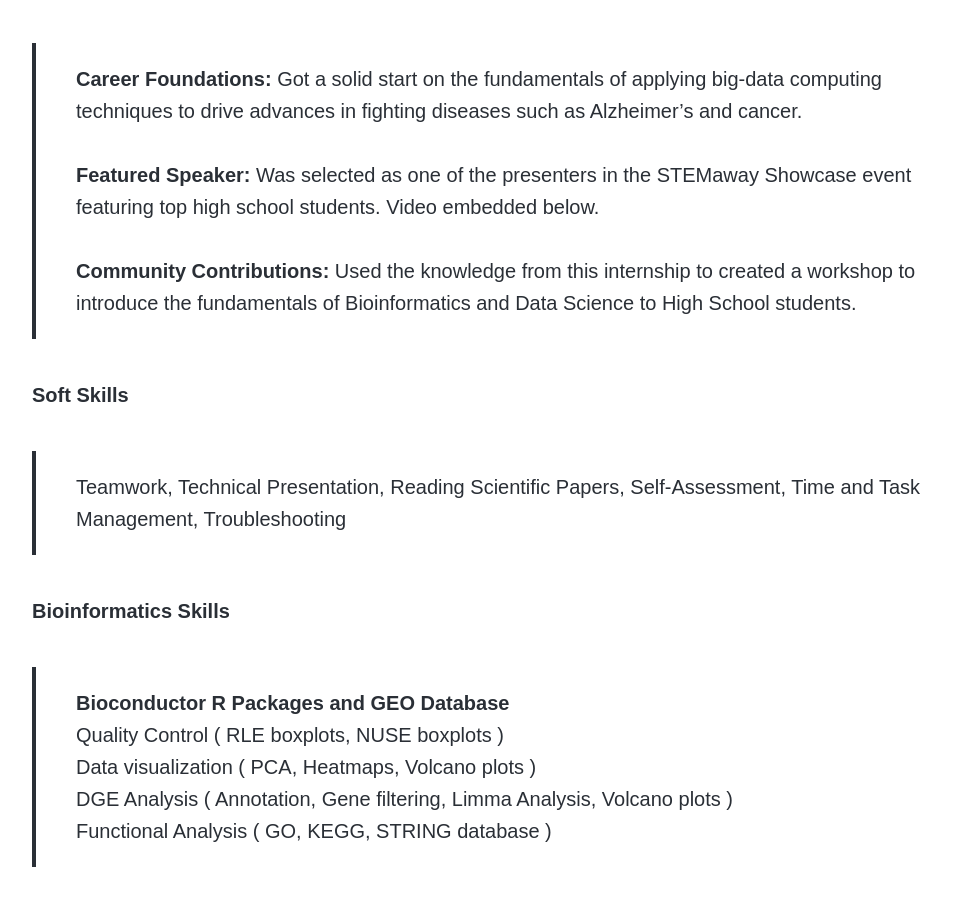
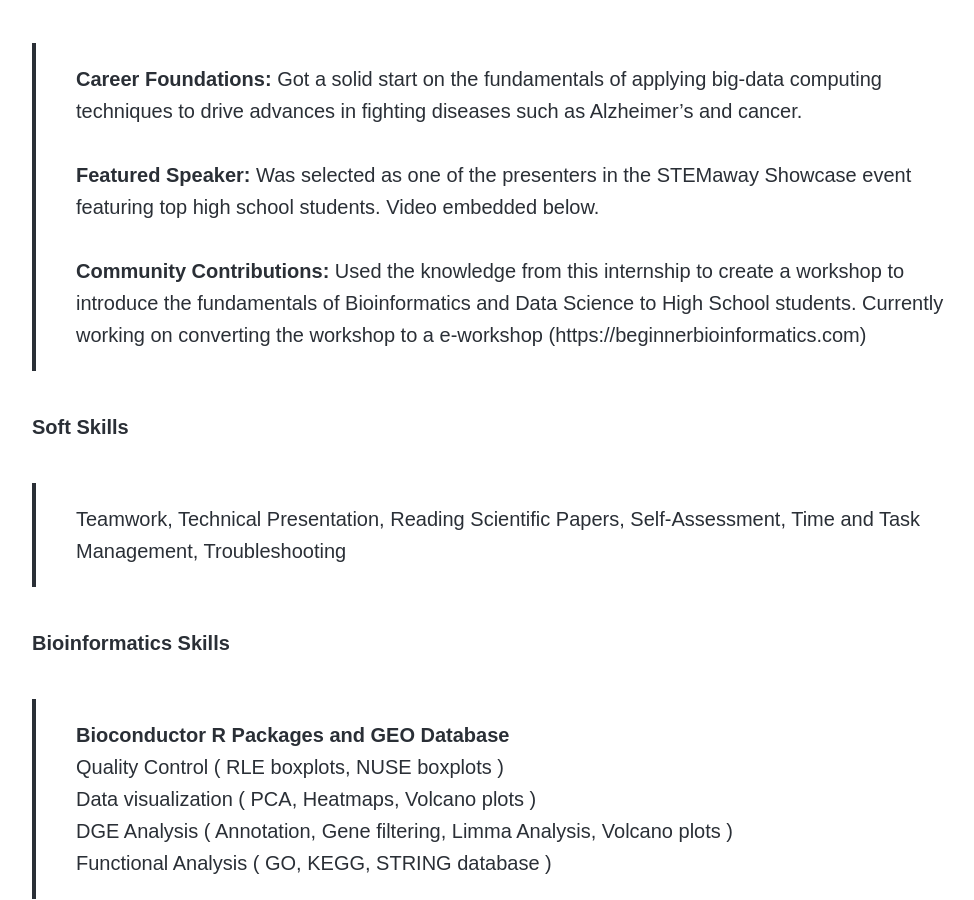
Before and after one commit to disha-22/disha-22.github.io, a Jekyll site: the page built from _projects/bio.md, in a window 1280 px wide and 900 px high, scrolled down 1481 px. Shown: the whole window, without its empty margins (138-1112 px from the left). Built offline with Jekyll 4.4.1, drawn with Linux system fonts in a browser that asks for light colours; nearby versions of some CDN libraries; some web fonts are replaced.

Commit message:
Update bio.md

```diff
--- a/_projects/bio.md
+++ b/_projects/bio.md
@@ -17,7 +17,7 @@
 <h6> Highlights </h6>
 > <b>Career Foundations:</b> Got a solid start on the fundamentals of applying big-data computing techniques to drive advances in fighting diseases such as Alzheimer's and cancer.
 <br><br> <b>Featured Speaker:</b> Was selected as one of the presenters in the STEMaway Showcase event featuring top high school students. Video embedded below.
-<br><br> <b>Community Contributions:</b> Used the knowledge from this internship to created a workshop to introduce the fundamentals of Bioinformatics and Data Science to High School students.
+<br><br> <b>Community Contributions:</b> Used the knowledge from this internship to create a workshop to introduce the fundamentals of Bioinformatics and Data Science to High School students. Currently working on converting the workshop to a e-workshop (https://beginnerbioinformatics.com)
 
 <h6> Soft Skills </h6>
 > Teamwork, Technical Presentation, Reading Scientific Papers, Self-Assessment, Time and Task Management, Troubleshooting
```
